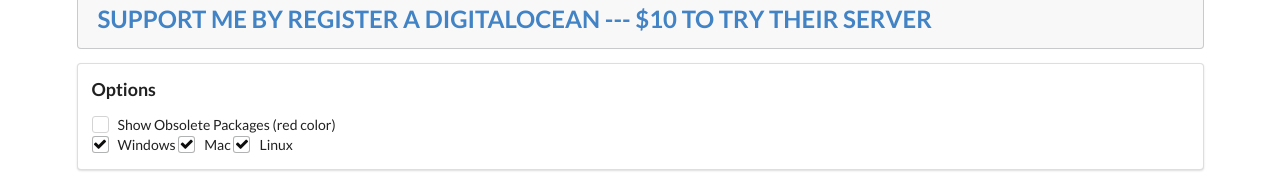
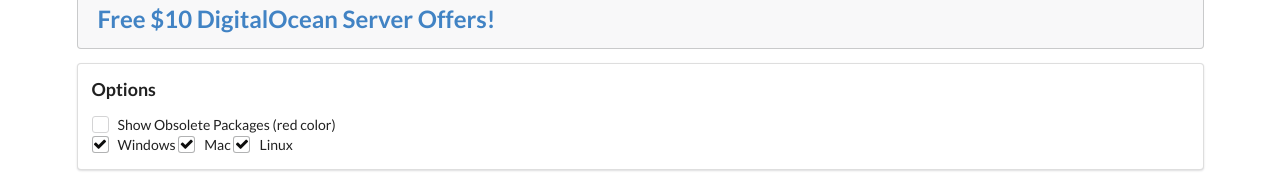
Before and after one commit to derekhe/android-sdk-offline, a website: page index.html in a window 1280 px wide. Shown: the part 547-730 px from the top of the page. Drawn offline with Linux system fonts and the light colour scheme.

Commit message:
Update index.html

```diff
--- a/index.html
+++ b/index.html
@@ -36,7 +36,7 @@
     <h2>
     <a href='https://pledgie.com/campaigns/30995'><img alt='Click here to lend your support to: Donate my github projects and make a donation at pledgie.com !' src='https://pledgie.com/campaigns/30995.png?skin_name=chrome' border='0' ></a>
     </br>
-    <a href='https://m.do.co/c/4bc532e3ef94' color="red">SUPPORT ME BY REGISTER A DIGITALOCEAN --- $10 TO TRY THEIR SERVER</a>
+    <a href='https://m.do.co/c/4bc532e3ef94'>Free $10 DigitalOcean Server Offers!</a>
     </h2>
 </div>
 
```
